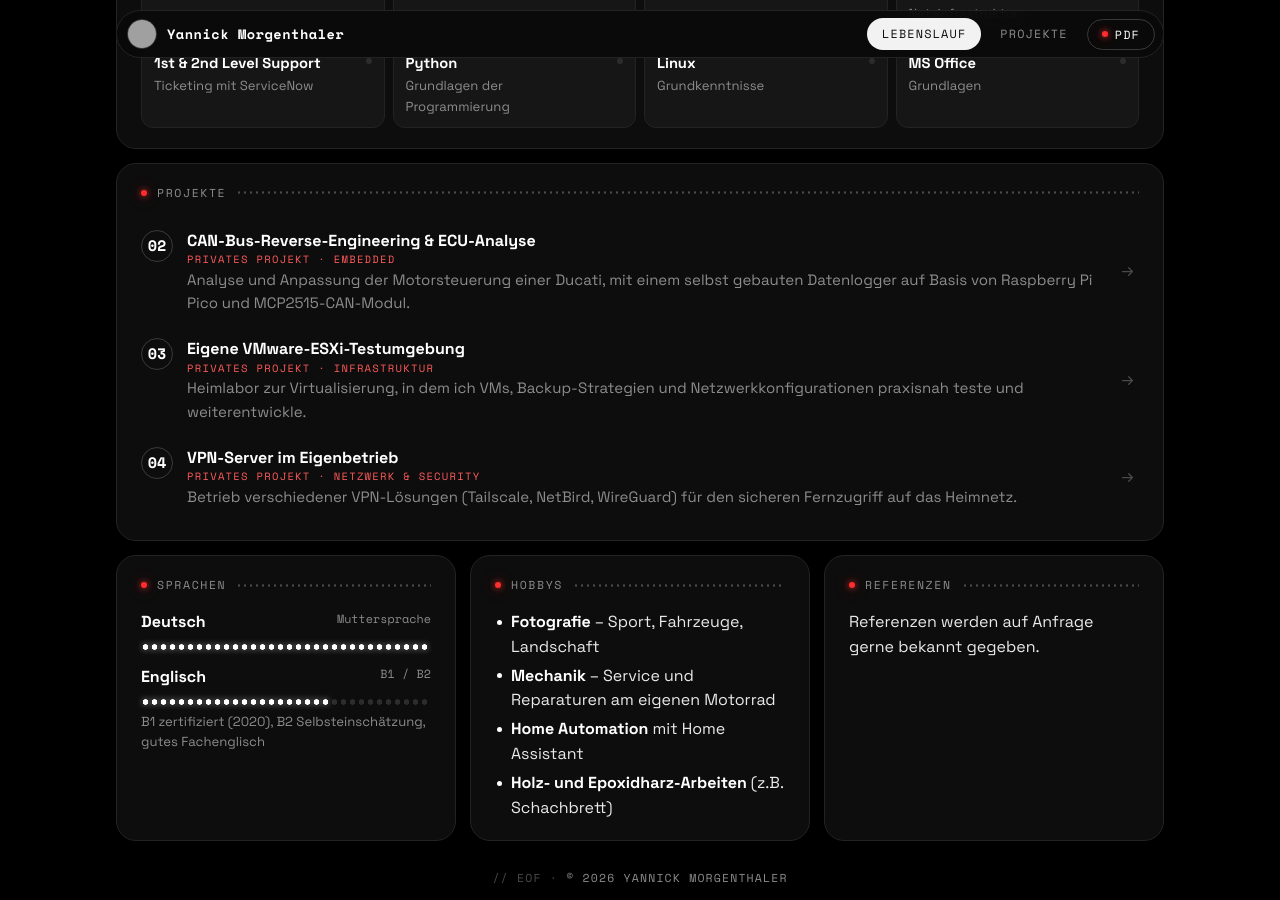
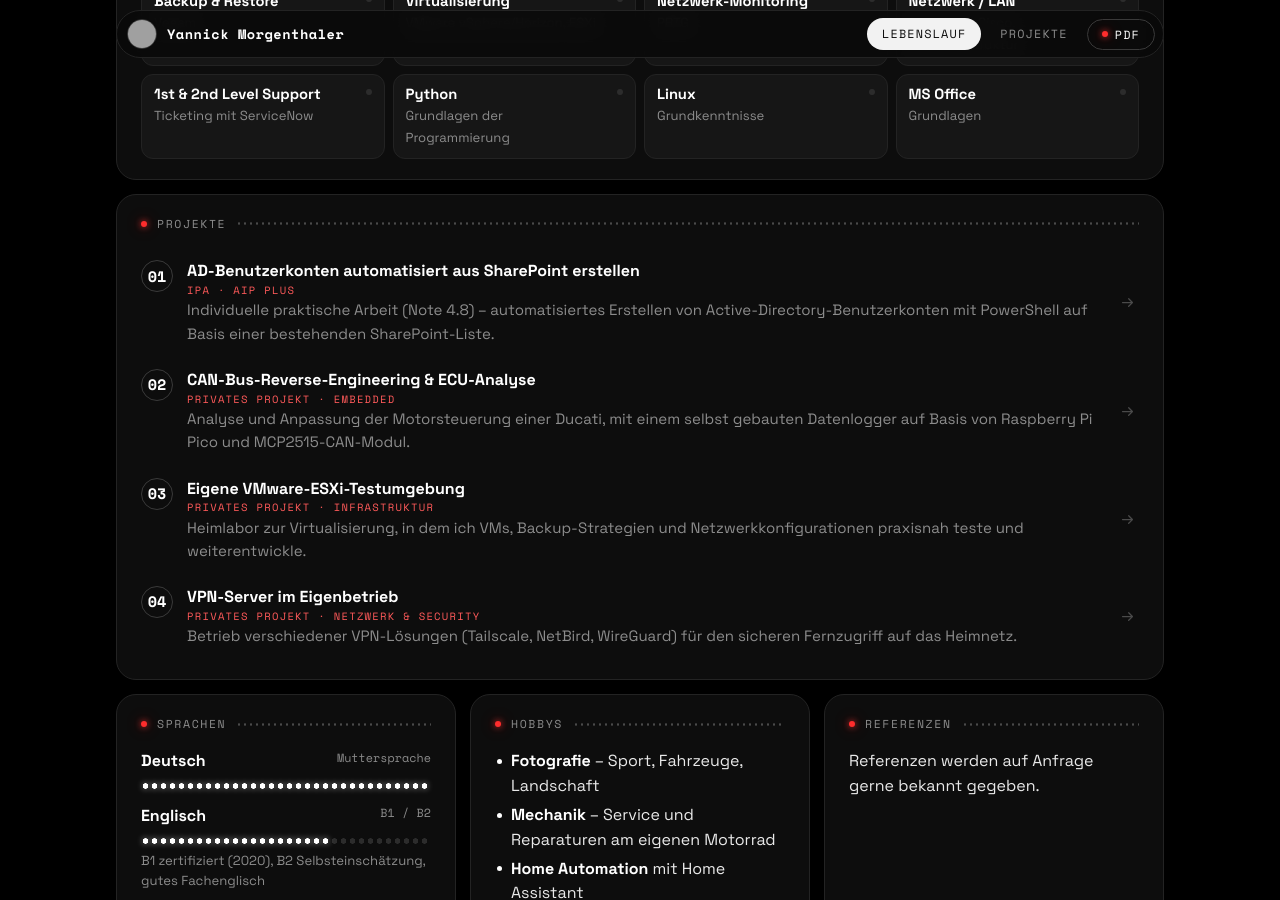
Before and after one commit to LastAdmin/LastAdmin.github.io, a Jekyll site: the page built from index.md, in a window 1280 px wide and 900 px high, scrolled down 1905 px. Built offline with Jekyll 4.4.1, drawn with Linux system fonts in a browser that asks for light colours; some web fonts are replaced; grey boxes are pictures that could not be loaded.

Commit message:
Update AD-Automatisierung

```diff
--- a/_projekte/ipa-ad-automatisierung.md
+++ b/_projekte/ipa-ad-automatisierung.md
@@ -1,3 +1,25 @@
+---
+title: AD-Benutzerkonten automatisiert aus SharePoint erstellen
+order: 1
+category: IPA · AIP Plus
+summary: Individuelle praktische Arbeit (Note 4.8) – automatisiertes Erstellen von Active-Directory-Benutzerkonten mit PowerShell auf Basis einer bestehenden SharePoint-Liste.
+tags: [PowerShell, Active Directory, SharePoint, Automatisierung]
+
+# Kennzahl-Kacheln oben auf der Projektseite (die erste ist farbig)
+facts:
+  - label: Bewertung
+    value: Note 4.8
+    note: IPA, Lehrabschluss
+  - label: Betrieb
+    value: AIP Plus
+    note: Pratteln
+  - label: Technologie
+    value: PowerShell
+    note: AD + SharePoint
+  - label: Danach
+    value: Weiterentwickelt
+    note: über die IPA hinaus
+---
 # Active Directory automatisieren: Meine IPA
 
 *Ein PowerShell-Tool, das Benutzerkonten im Active Directory selbstständig anlegt, anpasst und deaktiviert, zuerst vollautomatisch aus SharePoint, später auch per CSV-Import für den Support.*
```
